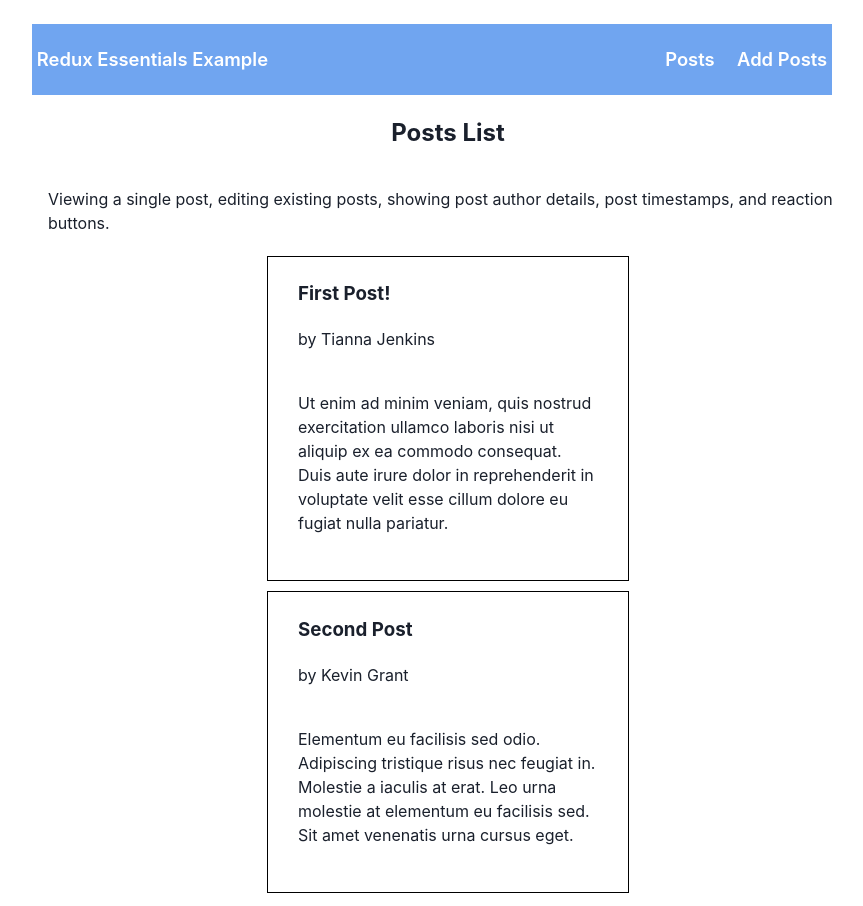
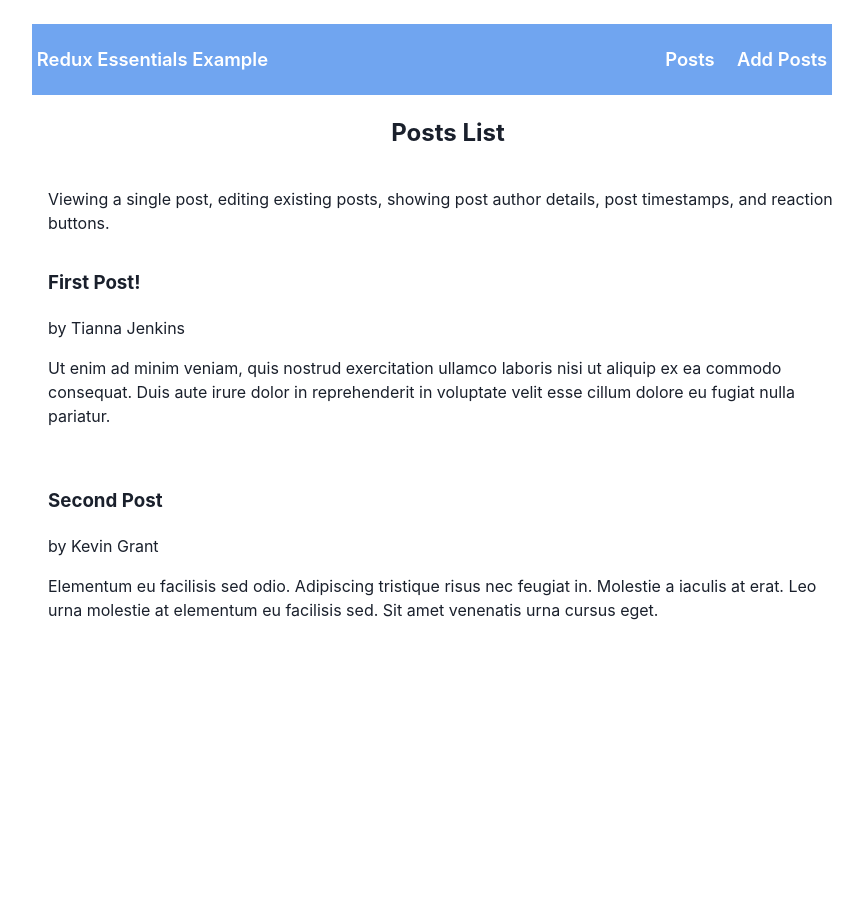
Before and after one commit to MajkoDev/redux-toolkit, a React (Vite) app: page / in a window 1280 px wide. Shown: the whole page, without its empty margins (208-1071 px from the left). After the commit the page ends 800 px from the top, so only its background shows below. Built offline with nearby package versions, Linux system fonts and the light colour scheme.

Commit message:
Update PostsList.jsx

```diff
--- a/03-post-intermediate/PostsList.jsx
+++ b/03-post-intermediate/PostsList.jsx
@@ -8,15 +8,23 @@ const PostsList = () => {
   const posts = useSelector((state) => state.posts);
 
   const renderPosts = posts.map((post) => (
-    <article key={post.id} className="post-cart">
+    <article key={post.id} className="cart-small">
       <h3>{post.title}</h3>
       <PostAuthor userId={post.user} />
       <br />
-      <TimeAgo timestamp={post.date} />
       <p>{post.content}</p>
-      <Link to={`/posts/${post.id}`} className="button">
-        View Post
-      </Link>
+      <div
+        style={{
+          display: "flex",
+          justifyContent: "space-between",
+          alignItems: "center",
+        }}
+      >
+        <TimeAgo timestamp={post.date} />
+        <Link to={`/posts/${post.id}`} className="button">
+          View Post
+        </Link>
+      </div>
     </article>
   ));
 
```
